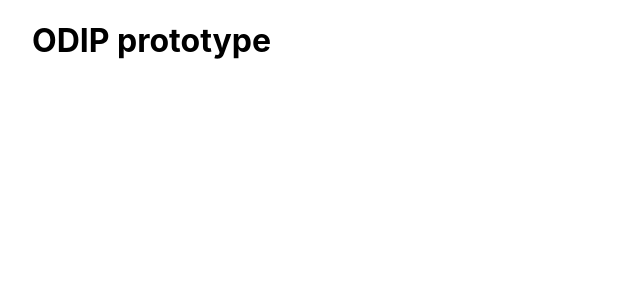
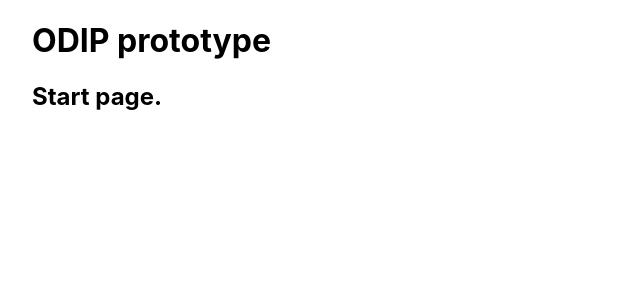
Before and after one commit to clive-designer/odip-prototype, a Next.js app: page / in a window 1280 px wide. Shown: the top 300 px of the page, without its empty margins (0-640 px from the left). Built offline with nearby package versions, Linux system fonts and the light colour scheme.

Commit message:
Deploy update test

```diff
--- a/pages/index.js
+++ b/pages/index.js
@@ -6,6 +6,7 @@ export default function Home() {
   return (
     <div className={styles.container}>
       <h1>ODIP prototype</h1>
+      <h2>Start page.</h2>
     </div>
   )
 }
```
